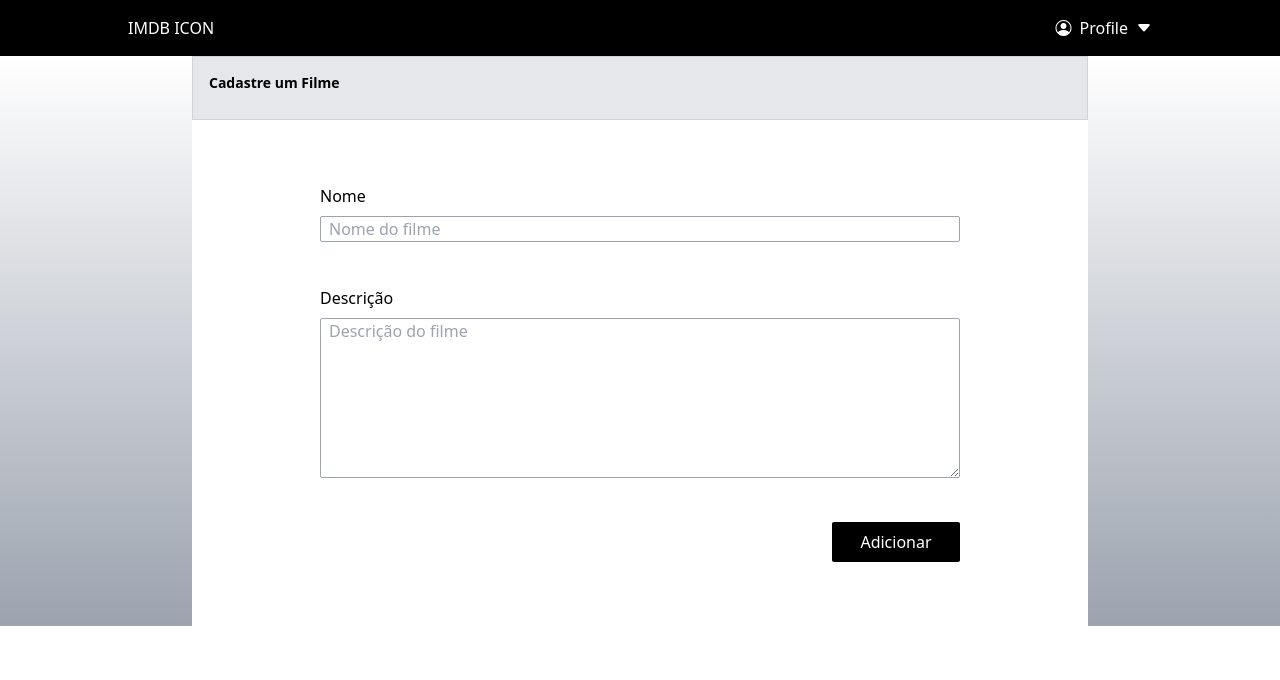
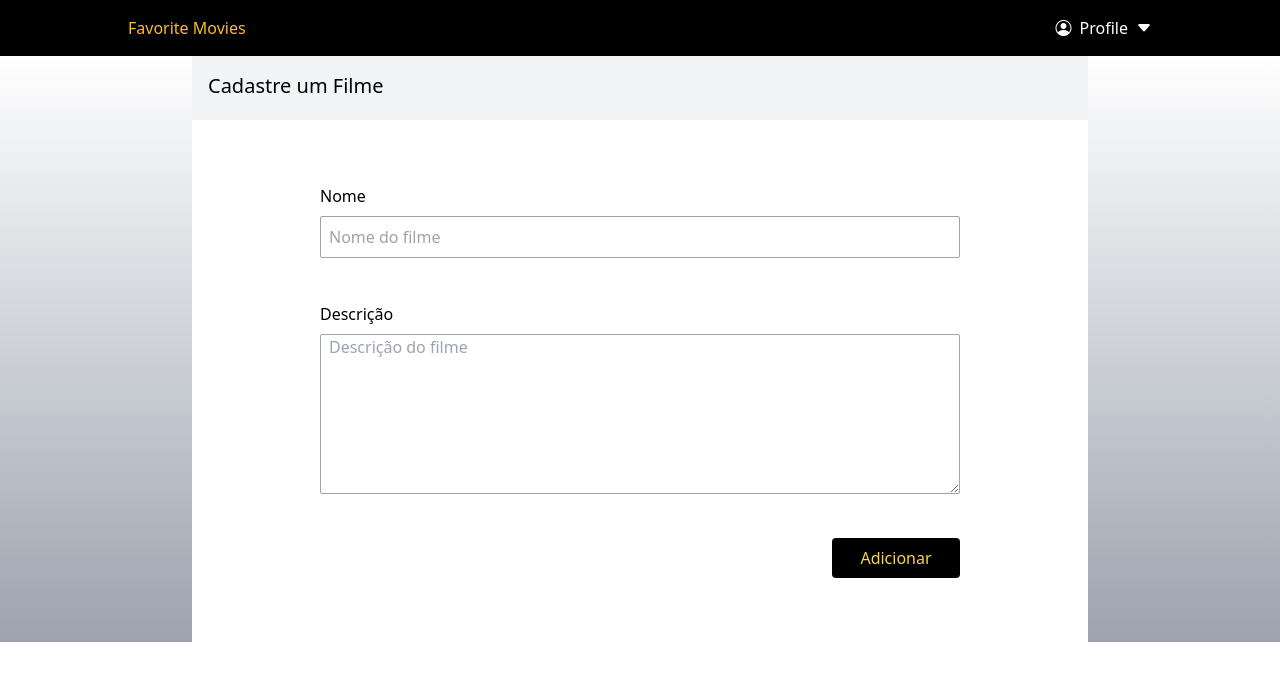
Before and after one commit to haradeuel/FavoriteMovies, a website: page src/main.html in a window 1280 px wide. Drawn offline with nearby package versions, Linux system fonts and the light colour scheme.

Commit message:
improve design

```diff
--- a/src/main.html
+++ b/src/main.html
@@ -1,6 +1,7 @@
 <!DOCTYPE html>
 <html>
   <head>
+    <title>Favorite Movies | Adicionar</title>
     <meta charset="UTF-8" />
     <meta name="viewport" content="width=device-width, initial-scale=1.0" />
     <link href="./output.css" rel="stylesheet" />
@@ -25,7 +26,7 @@
     <nav
       class="bg-black w-full h-[56px] flex items-center px-32 text-white justify-between"
     >
-      <div class="text-white">IMDB ICON</div>
+      <div class="text-white text-yellow-400">Favorite Movies</div>
       <a class="flex flex-row gap-2 items-center hover:text-yellow-500" href="">
         <i class="bi bi-person-circle"></i>
         <span> Profile </span>
@@ -35,8 +36,8 @@
 
     <main class="bg-gradient-to-t w-full h-full from-gray-400 px-48">
       <div class="bg-white w-full h-full">
-        <div class="bg-gray-200 border border-gray-300 border-2 p-4 h-16">
-          <h1 class="sm:text-sm text-xl font-bold">Cadastre um Filme</h1>
+        <div class="bg-gray-100   p-4 h-16">
+          <h1 class=" text-xl focus-within:text-black ">Cadastre um Filme</h1>
         </div>
         <div class="px-32 py-16">
           <form class="flex flex-col gap-4">
@@ -45,7 +46,7 @@
               <input
                 id="name"
                 type="text"
-                class="border border-gray-400 rounded-sm px-2"
+                class="border border-gray-400 rounded-sm p-2  border focus:border-yellow-600 focus:outline-none focus:border-4"
                 placeholder="Nome do filme"
               />
 
@@ -59,7 +60,7 @@
 
               <textarea
                 id="description"
-                class="border border-gray-400 rounded-sm px-2 h-40"
+                class="border border-gray-400 rounded-sm px-2 h-40 border focus:border-yellow-600 focus:outline-none focus:border-4"
                 placeholder="Descrição do filme"
               ></textarea>
 
@@ -73,7 +74,7 @@
             <div class="flex flex-row justify-end w-full h-fit">
               <button
                 id="add-button"
-                class="bg-black text-white w-32 p-2 rounded-sm"
+                class="bg-black text-yellow-300 w-32 p-2 rounded"
               >
                 Adicionar
               </button>
```
Also changed, not shown: src/lista_filmes.html (+1 -0 lines).
